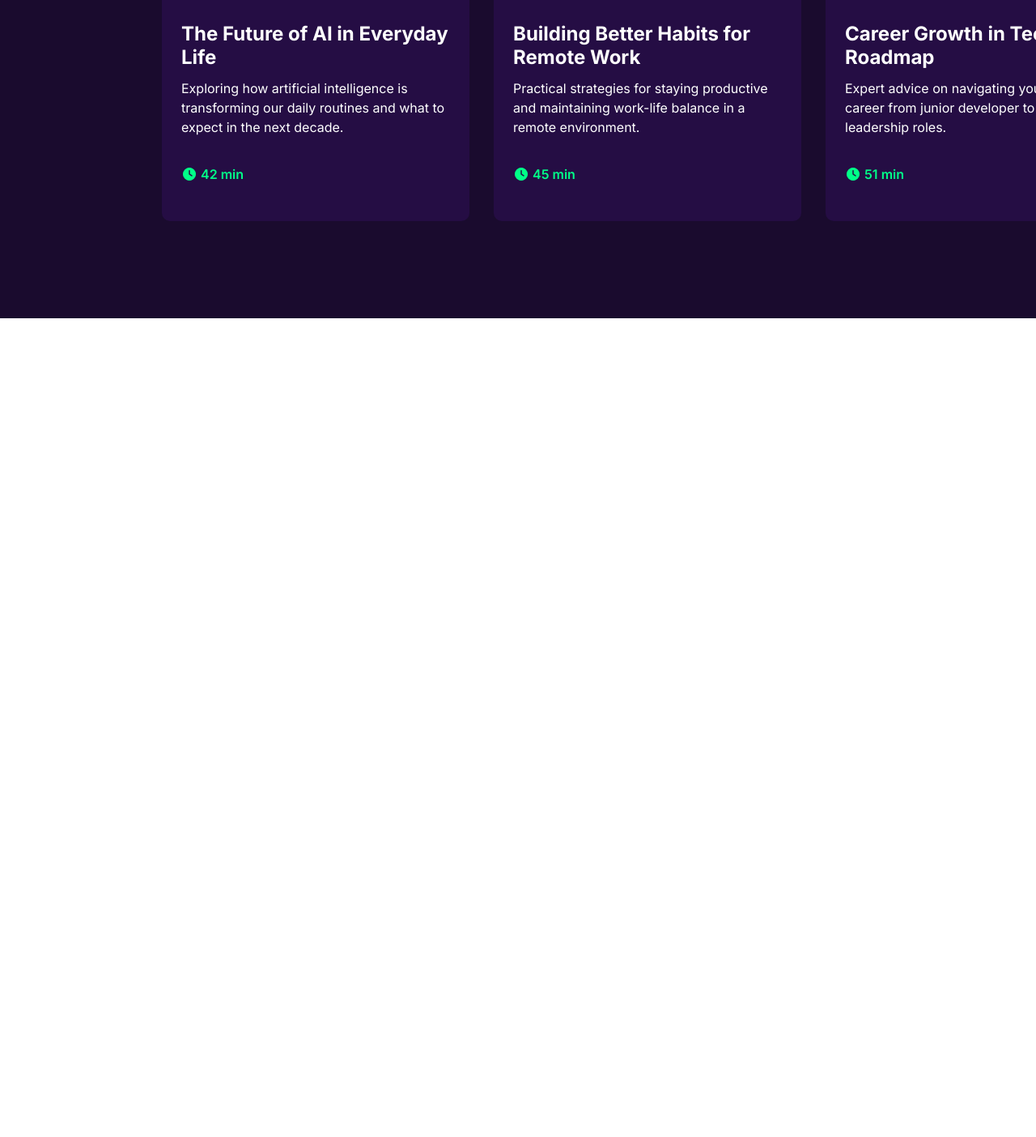
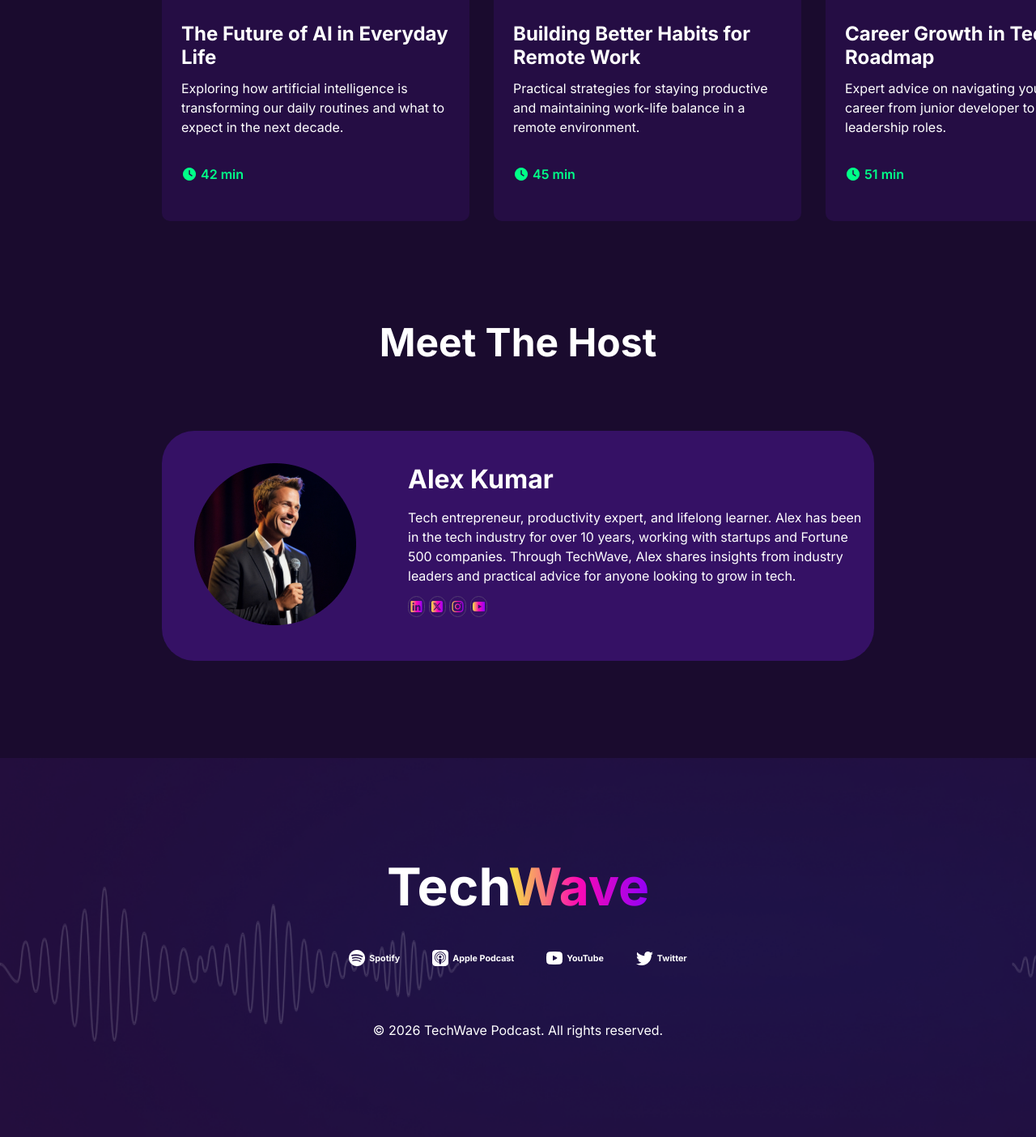
Before and after one commit to samalek9391/tech-wave, a plain HTML site: page index.html in a window 1280 px wide. Shown: the part 3150-4554 px from the top of the page at 81% size. Before the commit the page ends 3543 px from the top, so only its background shows below. Drawn offline with Linux system fonts and the light colour scheme.

Commit message:
footer section is added

```diff
--- a/index.html
+++ b/index.html
@@ -155,14 +155,53 @@
                 </div>
             </div>
 
+            <h2 class="meet-title">Meet The Host</h2>
+            <div class="host">
+                <div class="host-container">
+                    <div class="host-image">
+                        <img src="./assets/host.png" alt="">
+                    </div>
+                    <div class="host-content">
+                        <h3>Alex Kumar</h3>
+                        <p>Tech entrepreneur, productivity expert, and lifelong learner. Alex has been in the tech industry for over 10 years, working with startups and Fortune 500 companies. Through TechWave, Alex shares insights from industry leaders and practical advice for anyone looking to grow in tech.</p>
+                        <span class="host-social-icon">
+                            <span class="host-icon"><i class="fa-brands fa-linkedin"></i></span>
+                            <span class="host-icon"><i class="fa-brands fa-square-x-twitter"></i></span>
+                            <span class="host-icon"><i class="fa-brands fa-instagram"></i></span>
+                            <span class="host-icon"><i class="fa-brands fa-youtube"></i></span>
+                        </span>
+                    </div>
+                </div>
+            </div>
 
         </section>
 
-        <!--Meet Section-->
     </main>
 
-    <footer>
+    <footer class="footer">
         <!--Footer Section-->
+        <div class="nav-logo footer-title">
+            <span>Tech</span><span class="wave">Wave</span>
+        </div>
+        <div class="footer-icon-container">
+            <div class="footer-icon">
+                <img src="./assets/spotify.png" alt="">
+                <h6>Spotify</h6>
+            </div>
+            <div class="footer-icon">
+                <img src="./assets/apple-podcast.png" alt="">
+                <h6>Apple Podcast</h6>
+            </div>
+            <div class="footer-icon">
+                <img src="./assets/youtube-podcast.png" alt="">
+                <h6>YouTube</h6>
+            </div>
+            <div class="footer-icon">
+                <img src="./assets/twitter.png" alt="">
+                <h6>Twitter</h6>
+            </div>
+        </div>
+        <p class="copyright">© 2026 TechWave Podcast. All rights reserved.</p>
     </footer>
 </body>
 </html>
--- a/styles/styles.css
+++ b/styles/styles.css
@@ -296,11 +296,101 @@ body {
 }
 /* Meet Section Styles */
 
+.meet-title {
+    text-align: center;
+    color: #ffffff;
+    padding-bottom: 40px;
+    font-size: 3rem;
+    font-weight: 700;
+}
+
+.host{
+    background-color: #1A0B2E;
+    padding-bottom: 120px;
+}
+.host-container {
+    display: flex;
+    justify-content: space-between;
+    margin: 40px 200px 0px;
+    gap: 24px;
+    background-color: #351165;
+    border-radius: 40px;
+}
+
+.host-image, .host-content {
+    padding-left: 40px;
+    padding-top: 40px;
+    padding-bottom: 40px;
+}
+
+.host-content h3 {
+    font-size: 2rem;
+    font-weight: 700;
+    color: #ffffff;
+    margin-bottom: 16px;
+}
+
+.host-container p {
+    line-height: 24px;
+    color: #ffffff;
+    margin-bottom: 16px;
+}
+
+.host-social-icon .fa-brands {
+    width: 15px;
+    height: 15px;
+    background: linear-gradient(90deg, #F7E93F, #FB09B4, #9100F8);
+    -webkit-background-clip: text;
+    color: transparent;
+
+}
+
+.host-icon {
+    padding: 2px;
+    border-radius: 50px;
+    border: 1px solid #533C72;
+}
 
 /* Footer Section Styles */
+.footer {
+    text-align: center;
+    background-color: #351165;
+    background: url(../assets/footer-bg.png); */
+    background-position: center center;
+    background-repeat: no-repeat;
+    background-size: cover;
+}
 
+.footer-icon-container {
+    display: flex;
+    justify-content: center;
+    align-items: center;
+    gap: 40px;
+    padding-bottom: 35px;
+}
 
+.footer-icon {
+    display: flex;
+    justify-content: space-between;
+    align-items: center;
+    gap: 5px;
+    padding-bottom: 32px;
+}
 
+.footer-icon h6 {
+    color: #ffffff;
+}
+
+.footer-title {
+    padding: 120px 0px 40px;
+    font-size: 4rem;
+}
+
+.copyright {
+    color: #ffffff;
+    line-height: 24px;
+    padding-bottom: 120px;
+}
 
 /* Responsive Styles */
 
```
